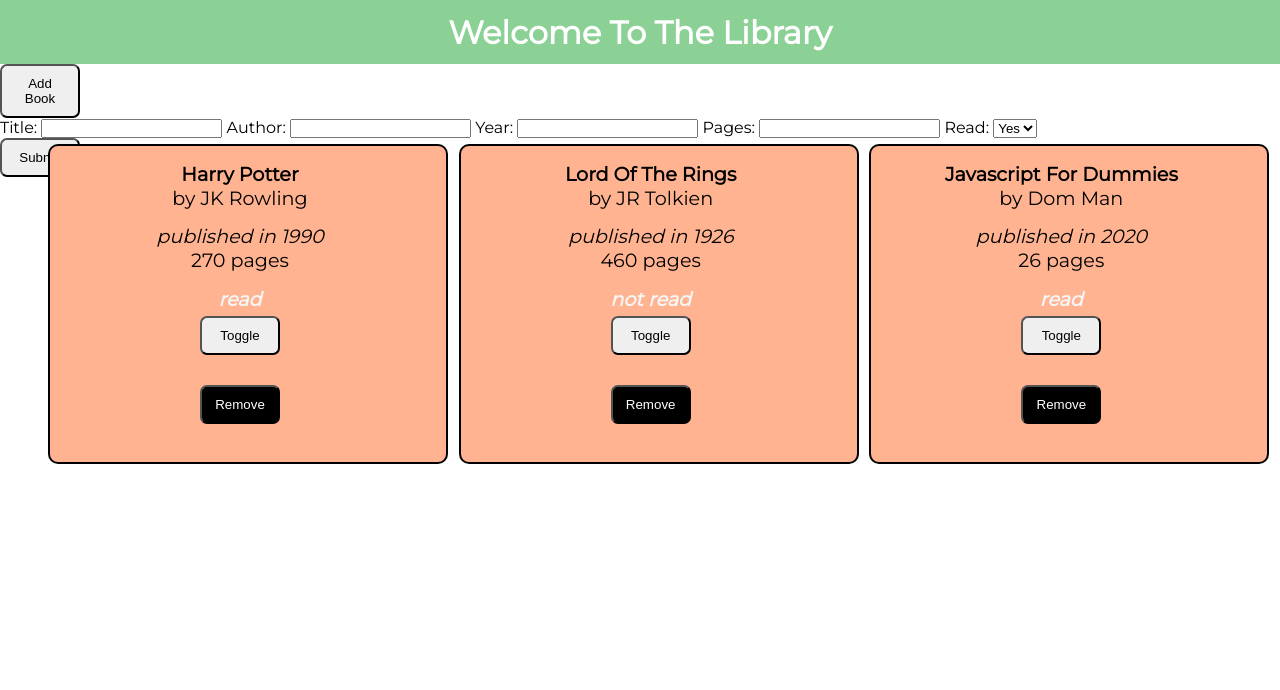
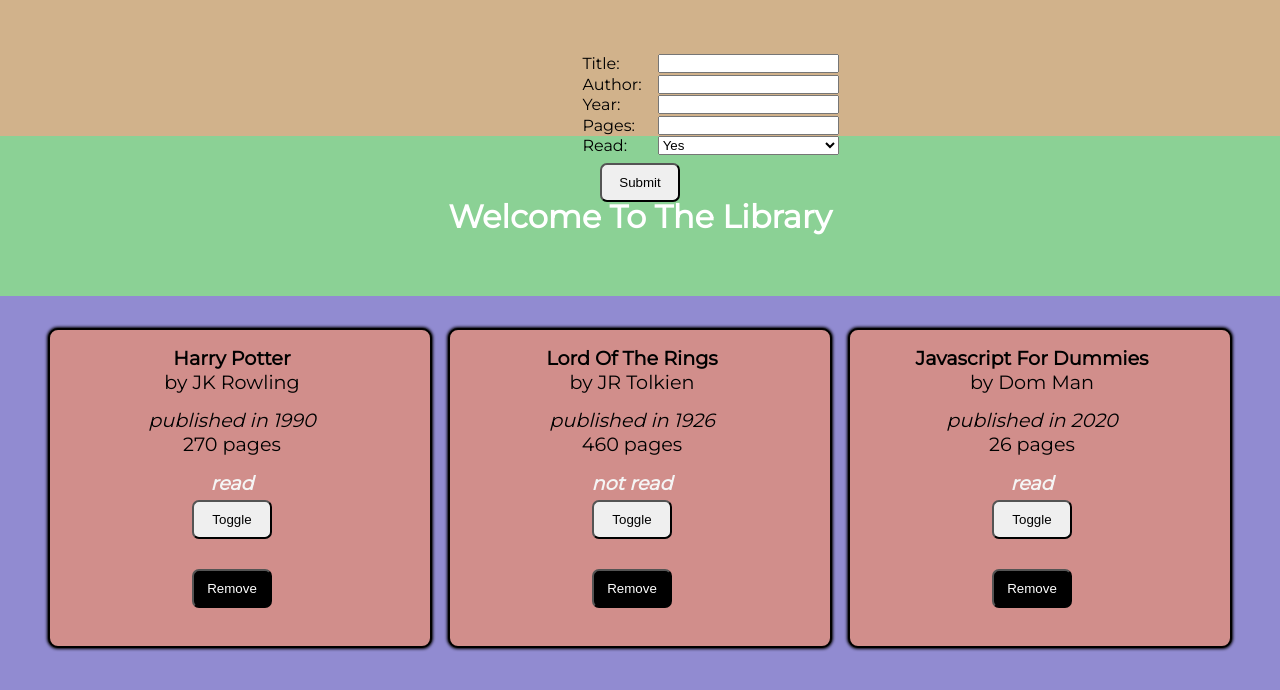
Before and after one commit to dcassar622/library-display, a plain HTML site: page index.html in a window 1280 px wide. Both pictures are taken after a click on the button "Add Book". Drawn offline with Linux system fonts and the light colour scheme.

Commit message:
Add files via upload

```diff
--- a/index.html
+++ b/index.html
@@ -10,9 +10,6 @@
 </head>
 <body>
     <div id='page-wrapper'>
-        <div id='header-section'>
-            <h1>Welcome To The Library</h1>
-        </div>
         <div id='form-section'>
             <button id='add-btn'>Add Book</button>
             <div id='visible-form'  class='invisible'>
@@ -29,8 +26,16 @@
                 <button id='submit-btn'>Submit</button>
             </div>
         </div>
-        <div id='library-section'></div>
+        <div id='header-section'>
+            <h1>Welcome To The Library</h1>
+        </div>
+        <div id='library-section'>
+
+        </div>
     </div>
+
+    <script src="https://www.gstatic.com/firebasejs/7.7.0/firebase-app.js"></script>
+    <script src="https://www.gstatic.com/firebasejs/7.7.0/firebase-database.js"></script>
     <script src='main.js'></script>
 </body>
 </html>
--- a/main.js
+++ b/main.js
@@ -1,4 +1,22 @@
-/* initialise library database (array), ID variables and
+// Setup Firebase
+var firebaseConfig = {
+    apiKey: "AIzaSyA5FK07mvrEvQqMP9JeEylYQlO0t4Gq7h0",
+    authDomain: "library-display.firebaseapp.com",
+    databaseURL: "https://library-display.firebaseio.com",
+    projectId: "library-display",
+    storageBucket: "library-display.appspot.com",
+    messagingSenderId: "471385881442",
+    appId: "1:471385881442:web:4d7f3c251684e48ddf0a3b"
+  };
+  // Initialize Firebase
+  firebase.initializeApp(firebaseConfig);
+
+
+  // Create database in firebase
+ let bookCollection = firebase.database().ref('books');
+
+
+/* Initialise library database (array), ID variables and
   define library and form divs */
 let library = [];
 let bookArrayId = 0;
@@ -6,8 +24,9 @@ let bookDisplayId = 0;
 
 let librarySection = document.getElementById('library-section');
 const newBookForm = document.getElementById('visible-form');
+const addBtn = document.getElementById('add-btn');
 
-/*creates a new book, and defines method
+/* Creates a new book, and defines method
 for adding it to library database (array) */
 class Book {
     constructor (title, author, year, pages, read) {
@@ -21,7 +40,7 @@ class Book {
     addToLibrary() {
         this.id = bookArrayId;
         library.push(this);
-
+        //saveBookToDatabase(this.title, this.author, this.year, this.pages, this.read);
         bookArrayId++;
     }
 }
@@ -31,7 +50,7 @@ setDefaultBooks();
 setupForm();
 renderDisplay();
 
-//creates initial default 'placeholder' books
+// Creates initial default 'placeholder' books
 function setDefaultBooks() {
     let book1 = new Book('Harry Potter', 'JK Rowling', 1990, 270, 'yes');
     let book2 = new Book('Lord Of The Rings', 'JR Tolkien', 1926, 460, 'no');
@@ -42,16 +61,16 @@ function setDefaultBooks() {
     book3.addToLibrary();
 }
 
-//creates form to add new books
+// Creates form to add new books
 function setupForm() {
-    const addBtn = document.getElementById('add-btn');
+
     addBtn.addEventListener('click', showForm);
 
     let submitBtn = document.getElementById('submit-btn');
     submitBtn.addEventListener('click', submitForm);
 }
 
-//gets all the books in the database and displays them on screen
+// Gets all the books in the database and displays them on screen
 function renderDisplay() {
 
     bookDisplayId = 0;
@@ -117,12 +136,13 @@ function renderDisplay() {
     });
 }
 
-//shows the form to add new book when 'add' button is clicked
+// Shows the form to add new book when 'add' button is clicked
 function showForm() {
    newBookForm.className = 'visible';
+   addBtn.className = 'invisible';
 }
 
-//submits new book to the database and displays it
+// Submits new book to the database and displays it
 function submitForm() {
     title = document.getElementById('form-title').value;
     author = document.getElementById('form-author').value;
@@ -136,15 +156,16 @@ function submitForm() {
     clearDisplay();
     renderDisplay();
     newBookForm.className = 'invisible';
+    addBtn.className = 'visible';
 }
 
-//clears the library display area and repopulates it with the updated database
+// Clears the library display area and repopulates it with the updated database
 function clearDisplay() {
     let librarySection = document.getElementById('library-section');
     librarySection.innerHTML='';
 }
 
-//deletes book from the library database
+// Deletes book from the library database
 function deleteBook(bookId) {
     library.splice(bookId, 1);
     bookArrayId = 0;
@@ -166,3 +187,14 @@ function toggleReadStatus(bookId) {
     clearDisplay();
     renderDisplay();
 }
+
+function saveBookToDatabase (title, author, year, pages, read) {
+    let newBookRef = bookCollection.push();
+    newBookRef.set( {
+        title: title,
+        author: author,
+        year: year,
+        pages: pages,
+        read: read
+    })
+}
--- a/styles.css
+++ b/styles.css
@@ -25,7 +25,7 @@ button {
     display: flex;
     background: rgb(139, 209, 149);
     color: white;
-    height: 4rem;
+    height: 10rem;
     justify-content: center;
     align-items: center;
 }
@@ -33,22 +33,53 @@ button {
 /* form styling */
 
 #form-section {
-    height: 10%;
+    width: 100%;
+    height: 17%;
+    display: flex;
+    padding-top: 1rem;
+    flex-direction: column;
+    align-items: center;
+    background: rgb(209, 178, 139);
+}
+
+#visible-form {
+    margin-top: -2rem;
+    width: 30%;
+    display: flex;
+    flex-direction: column;
+    justify-content: center;
+    align-items: center;
+}
+
+#new-book-form {
+    width: 30%;
+    display: grid;
+    grid-template-columns: repeat(2,1fr);
+    column-gap: 1rem;
+    row-gap: 0.1rem;
+    margin-top: 1rem;
+}
+
+#submit-btn {
+    margin-top: 0.5rem
 }
 
 .invisible{
     visibility: hidden;
  }
 
-/* card section styling */
+/* library styling */
 
 #library-section {
     display: grid;
-    padding-left: 3rem;;
+    padding: 2rem 3rem 1rem 3rem;
     justify-content: center;
     grid-template-columns: repeat(3, 1fr);
+    row-gap: 1rem;
+    column-gap: 1rem;
     width: 100%;
-    height: 80%;
+    height: 100%;
+    background: rgb(145, 139, 209);
 }
 
 .card {
@@ -62,8 +93,9 @@ button {
     align-items: center;
     border: solid 2px black;
     border-radius: 10px;
-    background: rgb(255, 179, 144);
+    background: rgb(209, 142, 139);
     font-size: 1.2rem;
+    box-shadow: 0px 0px 3px 1px;
 }
 
 #title {
@@ -99,7 +131,7 @@ button {
 
 /* Responsive Design */
 
-@media only screen and (max-width: 400px) {
+@media only screen and (max-width: 600px) {
 
     #library-section {
         display: grid;
```
